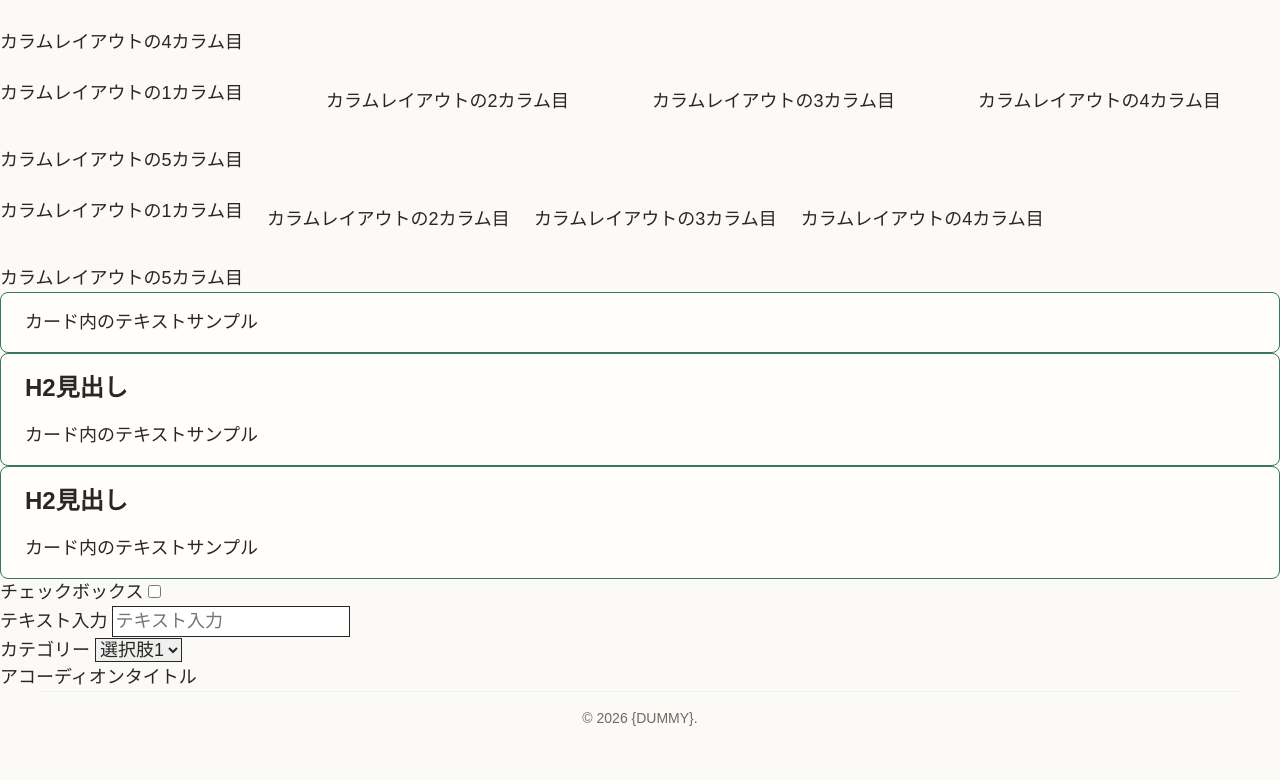
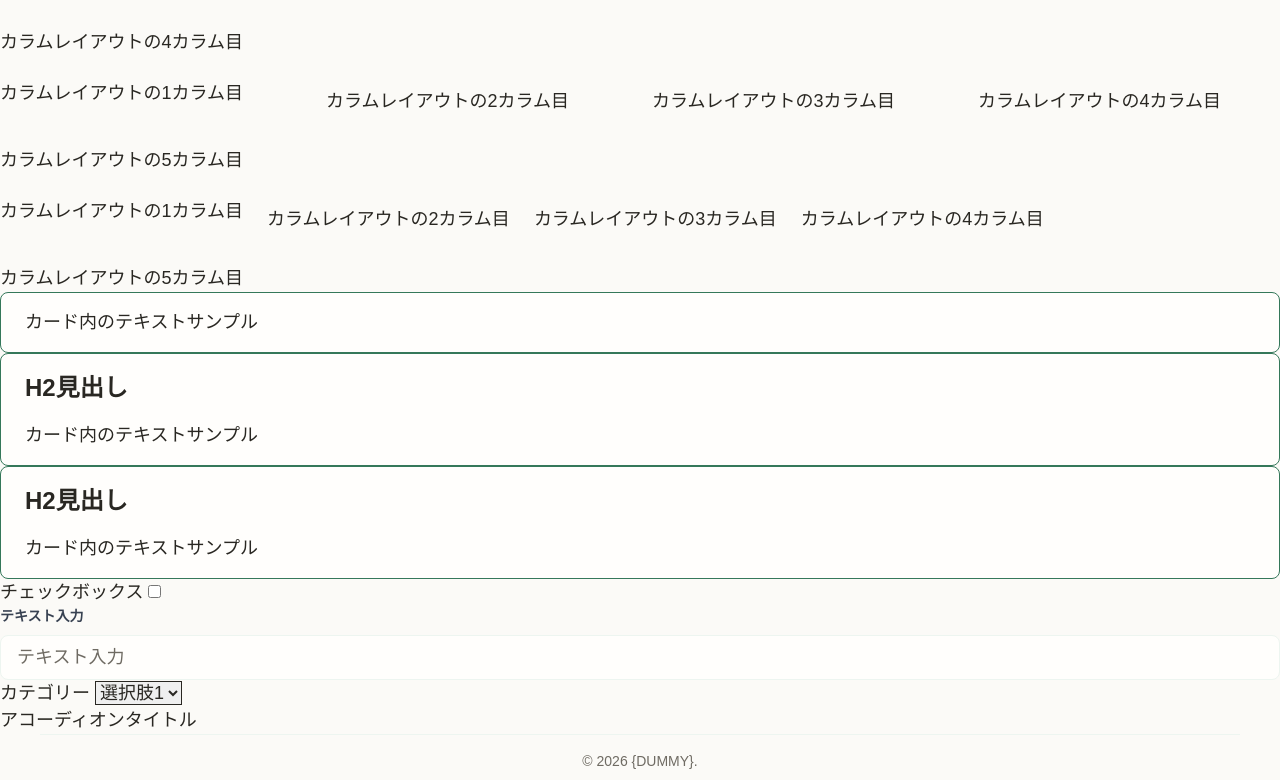
Before and after one commit to knsk-ry/workout-tracker, a website built with Vite: page src/index.html in a window 1280 px wide. Shown: the part 840-1620 px from the top of the page. Before the commit the page ends 1577 px from the top, so only its background shows below. Built offline with nearby package versions, Linux system fonts and the light colour scheme.

Commit message:
feat: テキストフィールドパーツの実装

```diff
--- a/src/assets/styles/components.css
+++ b/src/assets/styles/components.css
@@ -121,6 +121,73 @@
 }
 
 /* ------------------------------
+ *  Input
+ */
+
+.Input {
+  display: block grid;
+  gap: var(--spacing-sm);
+  inline-size: 100%;
+}
+
+.Input__label {
+  display: block;
+  width: fit-content;
+
+  color: #374151;
+  font-size: 0.875rem;
+  font-weight: 600;
+  line-height: 1.5;
+
+  cursor: pointer;
+}
+
+.Input__text {
+  inline-size: 100%;
+  min-block-size: 44px;
+  padding: var(--spacing-sm) var(--spacing-md);
+  color: var(--text-color-base);
+  background-color: var(--background-color-surface);
+  border: 1px solid var(--primary-color-light);
+  border-radius: var(--border-radius-md);
+  font: inherit;
+  line-height: 1.5;
+  transition:
+    border-color 0.2s ease,
+    box-shadow 0.2s ease;
+}
+
+.Input__text::placeholder {
+  color: var(--text-color-secondary);
+}
+
+.Input__text:hover:not(:disabled) {
+  border-color: var(--primary-color);
+}
+
+.Input__text:focus {
+  border-color: var(--primary-color);
+  outline: none;
+  box-shadow: 0 0 0 3px var(--primary-color-light);
+}
+
+/* :disabled のスタイルは後日対応 */
+.Input__text:disabled {
+  color: #6b7280;
+  background-color: #f3f4f6;
+  cursor: not-allowed;
+  opacity: 1;
+}
+
+.Input__text[aria-invalid="true"] {
+  border-color: var(--error-color);
+}
+
+.Input__text[aria-invalid="true"]:focus {
+  box-shadow: 0 0 0 3px var(--error-color);
+}
+
+/* ------------------------------
  *  Column
  */
 
```
Also changed, not shown: src/stories/Input.stories.js (added, +22 -0 lines).
